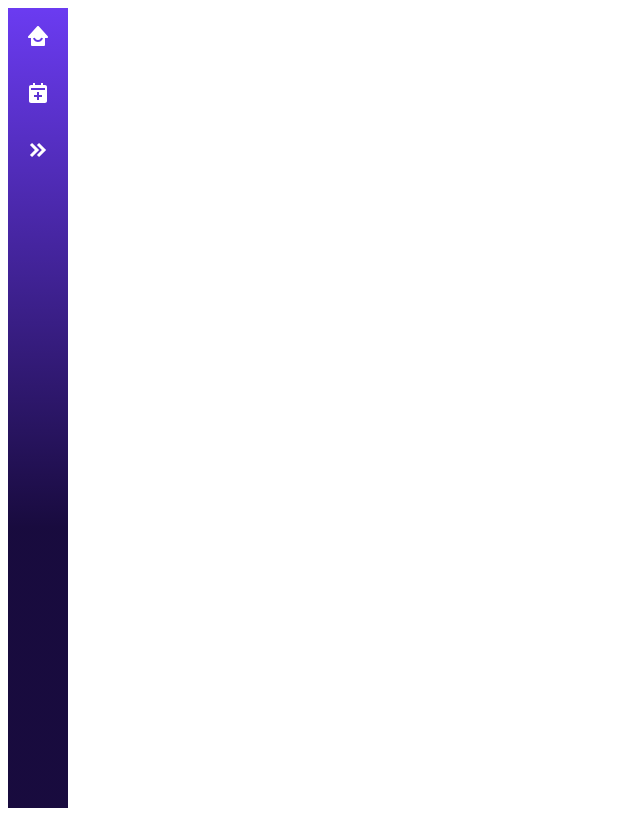
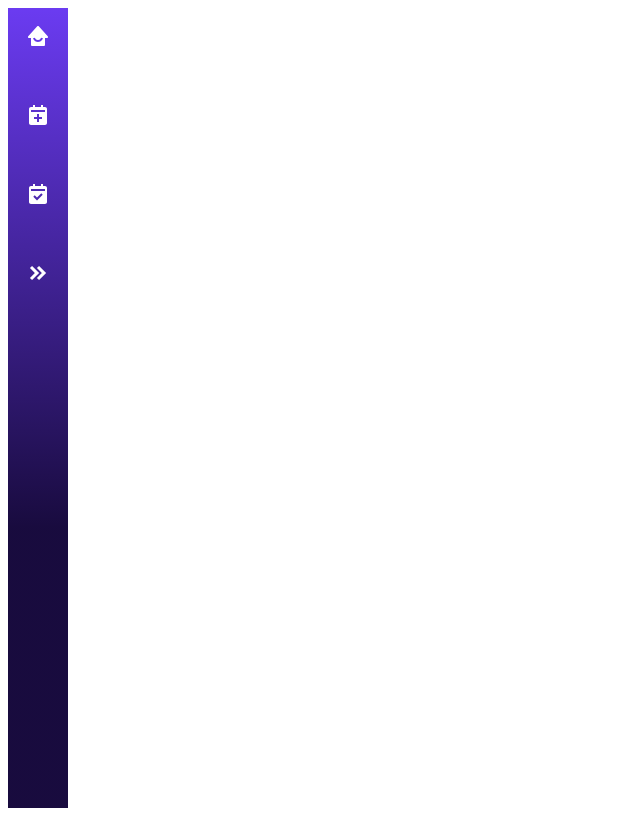
Before and after one commit to sergioandresco/frontReservas, a React (Create React App) app: page / in a window 1280 px wide. Shown: the whole page, without its empty margins (0-640 px from the left). Built offline with nearby package versions, Linux system fonts and the light colour scheme; the HTML template or start-up script is replaced by a standard one.

Commit message:
The new EventList component was created to do a GET to the all-events endpoint that shows all the events that exist

```diff
--- a/src/App/App.js
+++ b/src/App/App.js
@@ -2,18 +2,25 @@ import React, { useState } from 'react';
 import '../App/App.css'
 import { NavBar } from '../components/NavBar/index.tsx'
 import { FormCreateEvent } from '../components/FormCreateEvent/index.tsx'
+import { ListEvent } from '../components/ListEvent/index.tsx'
 
 function App() {
 
   const [showForm, setShowForm] = useState(false);
+  const [showListEvent, setShowListEvent] = useState(false);
 
   return (
     <div className="App">
 
-      <NavBar setShowForm={setShowForm} />
+      <NavBar
+        setShowForm={setShowForm}
+        setShowListEvent={setShowListEvent}
+      />
 
       <div>
         {showForm && <FormCreateEvent />}
+
+        {showListEvent && <ListEvent />}
       </div>
 
 
--- /dev/null
+++ b/src/components/ListEvent/index.tsx
@@ -0,0 +1,28 @@
+import React, { useState, useEffect } from "react";
+
+function ListEvent() {
+    const [events, setEvents] = useState([]);
+
+    useEffect(() => {
+        fetch('http://localhost:8000/all-events/')
+            .then(response => response.json())
+            .then(data => setEvents(data))
+            .catch(error => console.error('Error:', error));
+    }, []);
+
+    return (
+        <div>
+            {events.map((event, index) => (
+                <div key={index}>
+                    <h2>{event.name}</h2>
+                    <p>{event.description}</p>
+                    <p>{event.date_event}</p>
+                    <p>{event.number_of_places}</p>
+                    <p>{event.number_of_places_available}</p>
+                </div>
+            ))}
+        </div>
+    )
+}
+
+export { ListEvent }
--- a/src/components/NavBar/NavBar.css
+++ b/src/components/NavBar/NavBar.css
@@ -11,6 +11,7 @@
     align-items: center;
     list-style: none;
     padding: 0px;
+    gap: 22px;
 }
 
 .container-optNavBar > div{
--- a/src/components/NavBar/index.tsx
+++ b/src/components/NavBar/index.tsx
@@ -8,7 +8,8 @@ import calendarList from '../../img/calendar-list.svg';
 import open from '../../img/open-navbar.svg';
 import close from '../../img/close-navbar.svg';
 
-const NavBar: React.FC<{ setShowForm: (value: boolean) => void }> = ({ setShowForm }) => {
+const NavBar: React.FC<{ setShowForm: (value: boolean) => void, setShowListEvent: (value: boolean) => void }> = ({ setShowForm, setShowListEvent }) => {
+
   const [isOpen, setIsOpen] = useState(false);
 
   const { width } = useSpring({
@@ -54,7 +55,19 @@ const NavBar: React.FC<{ setShowForm: (value: boolean) => void }> = ({ setShowFo
             </li>
 
             <li className='optNavBar'>
-              <animated.span style={{ opacity }} onClick={() => setShowForm(true)}>{isOpen ? 'Create Event' : null}</animated.span>
+              <animated.span style={{ opacity }} onClick={() => { setShowForm(true); setShowListEvent(false); }}>{isOpen ? 'Create Event' : null}</animated.span>
+            </li>
+
+          </div>
+
+          <div>
+
+            <li className='optNavBar'>
+              <img src={calendarList} alt="createEvent-icon"/>
+            </li>
+
+            <li className='optNavBar'>
+              <animated.span style={{ opacity }} onClick={() => { setShowForm(false); setShowListEvent(true); }}>{isOpen ? 'Event List' : null}</animated.span>
             </li>
 
           </div>
```
